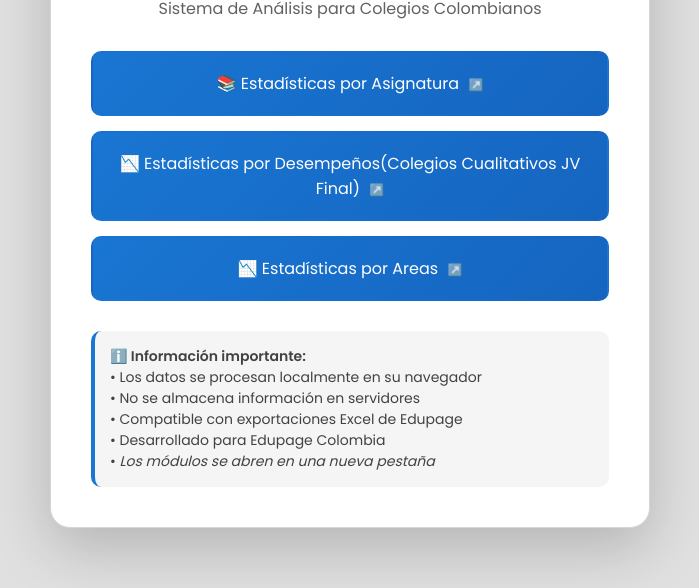
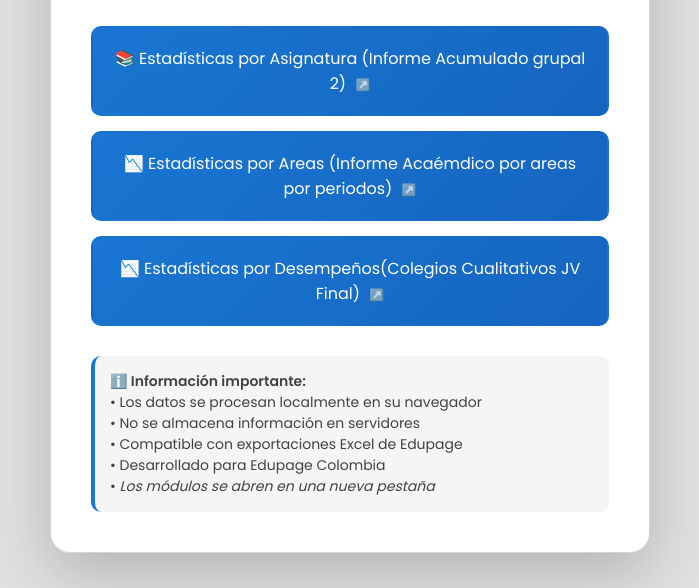
Before and after one commit to Estadisticas-Edupage/reportes, a plain HTML site: page index.html in a window 1280 px wide. Shown: the part 212-800 px from the top of the page, without its empty margins (290-989 px from the left). Drawn offline with Linux system fonts and the light colour scheme.

Commit message:
Update index.html

```diff
--- a/index.html
+++ b/index.html
@@ -104,20 +104,19 @@
         <p class="subtitle">Sistema de Análisis para Colegios Colombianos</p>
 
         <a href="sistemaestadisticasasignaturas1.html" target="_blank" class="btn">
-            📚 Estadísticas por Asignatura
-            <span class="new-window-icon">↗️</span>
-        </a>
-
-        <a href="estadisticasdesempeños.HTML" target="_blank" class="btn">
-            📉 Estadísticas por Desempeños(Colegios Cualitativos JV Final)
+            📚 Estadísticas por Asignatura (Informe Acumulado grupal 2)
             <span class="new-window-icon">↗️</span>
         </a>
 
         <a href="estadisticasareas.HTML" target="_blank" class="btn">
-            📉 Estadísticas por Areas
+            📉 Estadísticas por Areas (Informe Acaémdico por areas por periodos)
             <span class="new-window-icon">↗️</span>
         </a>
 
+         <a href="estadisticasdesempeños.HTML" target="_blank" class="btn">
+            📉 Estadísticas por Desempeños(Colegios Cualitativos JV Final)
+            <span class="new-window-icon">↗️</span>
+        </a>
         <div class="info">
             <strong>ℹ️ Información importante:</strong><br>
             • Los datos se procesan localmente en su navegador<br>
```
